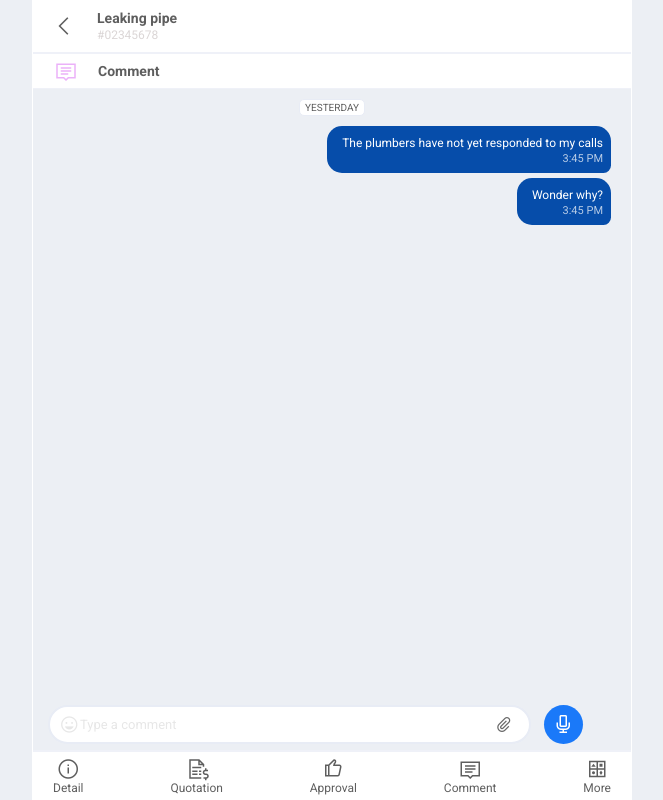
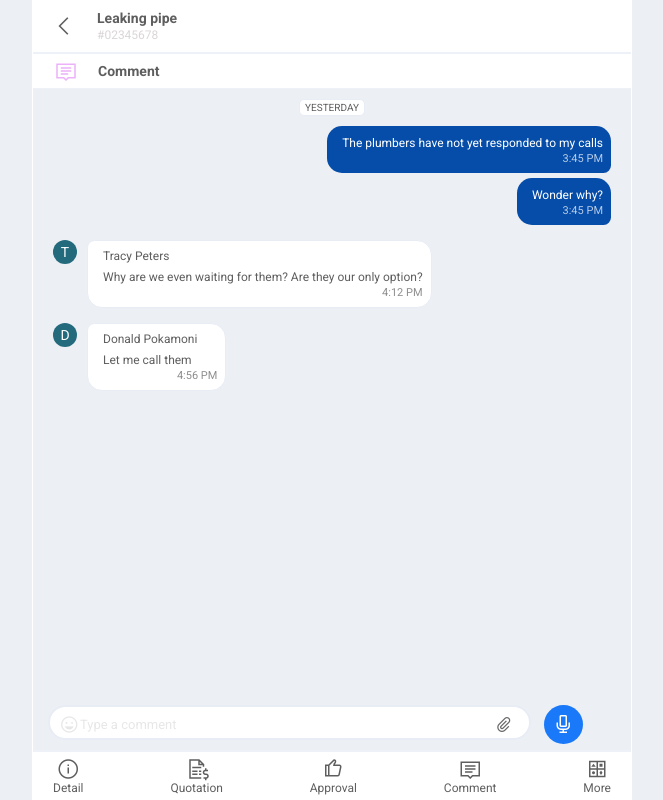
Before and after one commit to TheDrizzyWay/sysserve, an Angular app: page / in a window 1280 px wide. Shown: the whole page, without its empty margins (308-971 px from the left). Built offline with nearby package versions, Linux system fonts and the light colour scheme.

Commit message:
add received box

```diff
--- a/src/app/components/comment/comment.component.css
+++ b/src/app/components/comment/comment.component.css
@@ -39,11 +39,11 @@
   margin-bottom: 5px;
 }
 
-.history-sent .content {
+.content {
   line-height: 1.5;
 }
 
-.history-sent .time {
+.time {
   align-self: flex-end;
   opacity: 0.7;
   font-size: 1.1rem;
@@ -69,6 +69,39 @@
 .comments-message {
   margin: 5px 15px;
   position: relative;
+}
+
+.user-img {
+  width: 2.4rem;
+  height: 2.4rem;
+  background-color: #236a7c;
+  border-radius: 50%;
+  color: var(--white);
+  text-align: center;
+  font-size: 1.4rem;
+  padding-top: 0.4rem;
+}
+
+.user-name {
+  margin-right: 20px;
+  margin-bottom: 5px;
+}
+
+.history-received-wrapper {
+  margin-top: 10px;
+}
+
+.history-received {
+  margin-left: 10px;
+  margin-bottom: 5px;
+  width: auto;
+  max-width: 72%;
+  background-color: var(--white);
+  padding: 8px 8px 8px 15px;
+  font-size: 1.2rem;
+  border-radius: 15px;
+  border-top-left-radius: 7.5px;
+  border: 1px solid #e8ecf5;
 }
 
 .message-box {
--- a/src/app/components/comment/comment.component.html
+++ b/src/app/components/comment/comment.component.html
@@ -3,22 +3,46 @@
     <i class="las la-comment"></i>
     <p class="title-text">Comment</p>
   </div>
+
   <div class="history flex-column">
     <div class="history-date">yesterday</div>
     <div class="history-sent flex-column">
       <p class="content">The plumbers have not yet responded to my calls</p>
       <p class="time">3:45 PM</p>
     </div>
+
+    <!-- <div class="history-date">yesterday</div> -->
     <div class="history-sent flex-column">
       <p class="content">Wonder why?</p>
       <p class="time">3:45 PM</p>
     </div>
+
+    <!-- <div class="history-date">yesterday</div> -->
+    <div class="history-received-wrapper flex-row">
+      <div class="user-img">T</div>
+      <div class="history-received flex-column">
+        <p class="user-name">Tracy Peters</p>
+        <p class="content">Why are we even waiting for them? Are they our only option?</p>
+        <p class="time">4:12 PM</p>
+      </div>
+    </div>
+
+    <!-- <div class="history-date">yesterday</div> -->
+    <div class="history-received-wrapper flex-row">
+      <div class="user-img">D</div>
+      <div class="history-received flex-column">
+        <p class="user-name">Donald Pokamoni</p>
+        <p class="content">Let me call them</p>
+        <p class="time">4:56 PM</p>
+      </div>
+    </div>
   </div>
+
   <div class="comments">
     <div class="comments-message flex-row">
       <i class="las la-grin emoji cursor-pointer"></i>
       <i class="las la-paperclip attach cursor-pointer"></i>
-      <textarea cols="30" rows="1" class="message-box" placeholder="Type a comment"></textarea>
+      <textarea cols="30" rows="1" class="message-box" placeholder="Type a comment" id="post-comment"></textarea>
       <button class="send-btn">
         <i class="las la-microphone"></i>
       </button>
--- a/src/app/components/comment/comment.component.ts
+++ b/src/app/components/comment/comment.component.ts
@@ -10,6 +10,17 @@ export class CommentComponent implements OnInit {
   constructor() { }
 
   ngOnInit(): void {
+    this.setTextAreaHeight()
+  }
+
+  setTextAreaHeight(): void {
+    const textArea = document.getElementById('post-comment');
+
+    textArea.setAttribute('style', 'height:' + (textArea.scrollHeight) + 'px;overflow-y:hidden;');
+    textArea.addEventListener('input', () => {
+      textArea.style.height = 'auto';
+      textArea.style.height = (textArea.scrollHeight) + 'px';
+    }, false);
   }
 
 }
```
